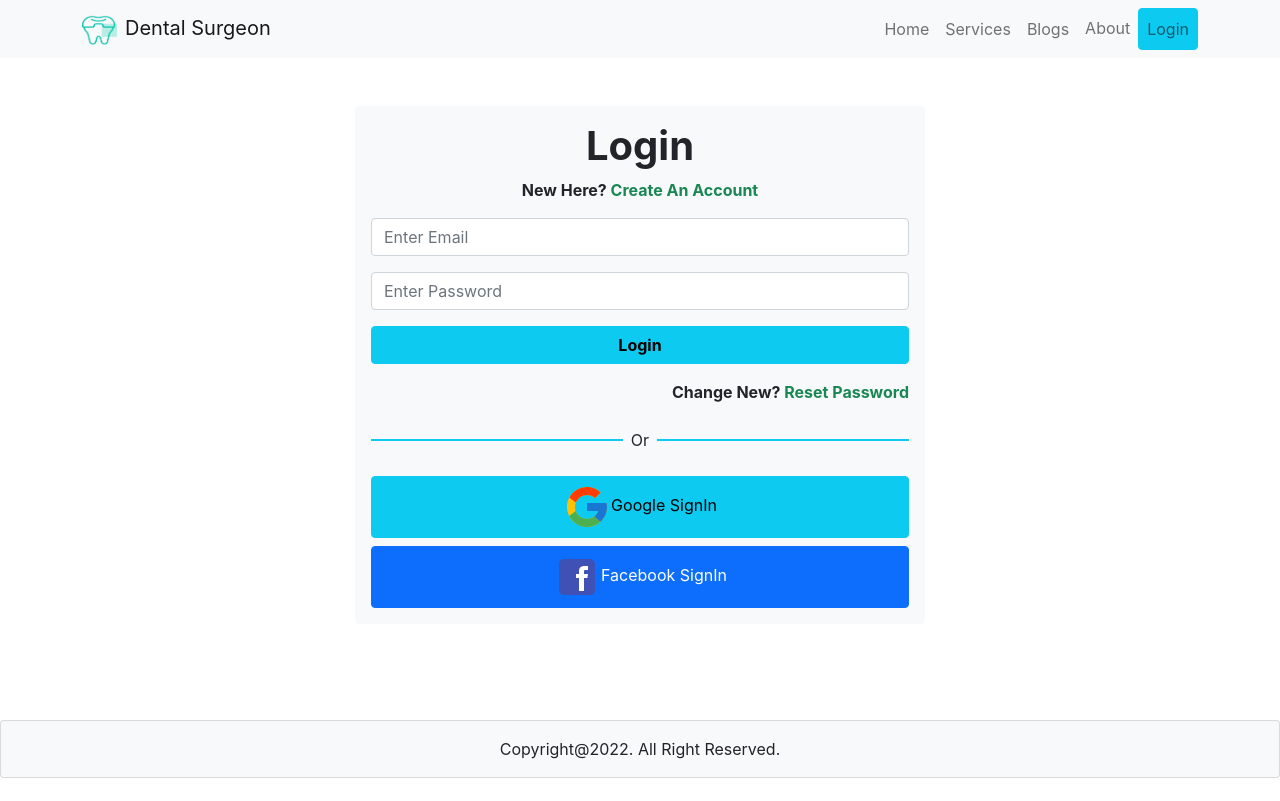
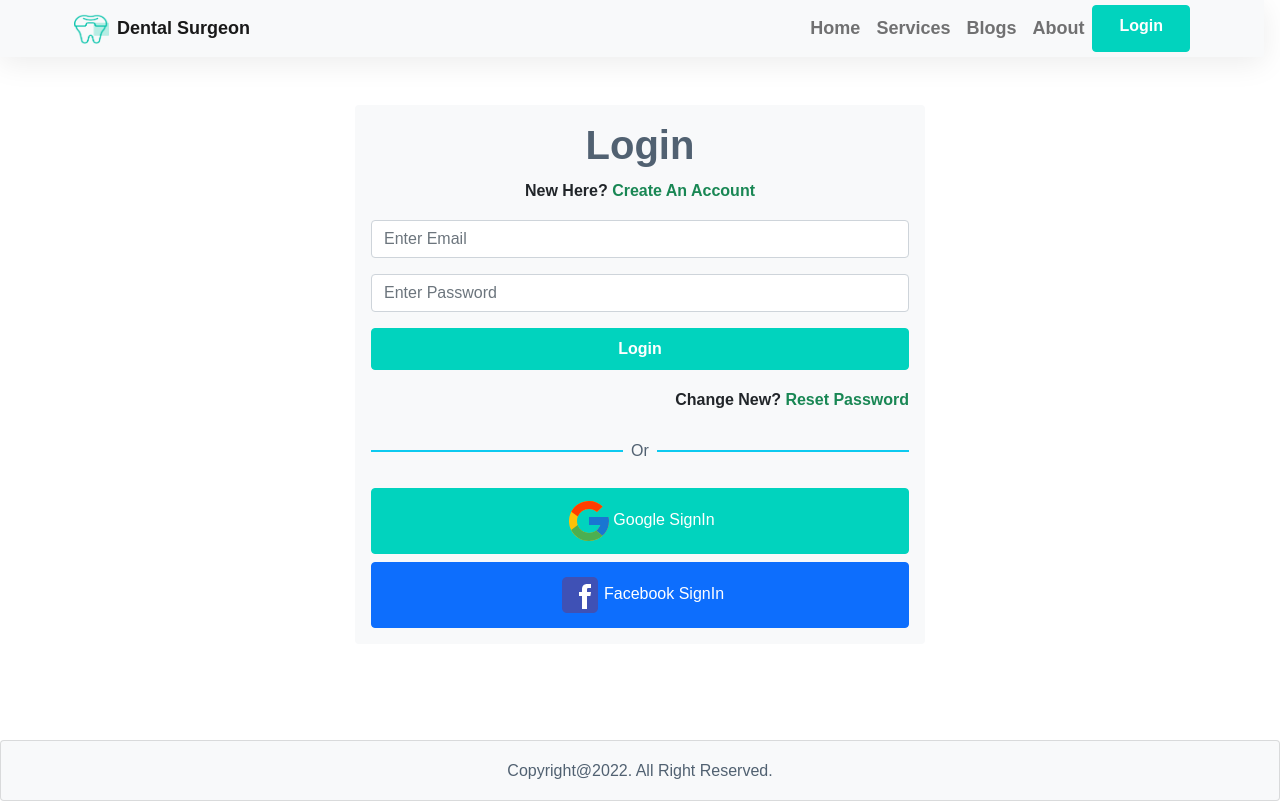
Before and after one commit to hasanmint/dental-surgeon-website, a React (Create React App) app: page /login in a window 1280 px wide. Built offline with nearby package versions, Linux system fonts and the light colour scheme; no server answers.

Commit message:
update css style

```diff
--- a/src/App.css
+++ b/src/App.css
@@ -1,3 +1,41 @@
-body{
-  background-color: white;
+@import url('https://fonts.googleapis.com/css2?family=Poppins:ital,wght@0,400;0,500;0,600;1,500;1,600&display=swap');
+
+:root {
+    --brand: #01D3BE;
+    --dark: #092032;
+    --body: #516171;
+    --border: rgba(0,0,0,0.08);
+    --shadow: 0px 6px 30px rgba(0, 0, 0, 0.08);
+
 }
+
+body {
+    font-family: "Barlow", sans-serif;
+    color: var(--body);
+    line-height: 1.7;
+}
+
+.navbar {
+    box-shadow: var(--shadow);
+}
+
+.navbar-brand {
+    font-size: 18px;
+    font-weight: 600;
+}
+
+.btn {
+    padding: 8px 26px;
+}
+
+.btn-info {
+    border-color: var(--brand);
+    background-color: var(--brand);
+    color: #fff;
+}
+
+.btn-info:hover {
+    background-color: #33D2F2;
+    border-color: #65DDF5;
+    color: #fff;
+}
--- a/src/App.js
+++ b/src/App.js
@@ -1,3 +1,4 @@
+import './App.css';
 import { Route, Routes } from 'react-router-dom';
 import About from './Pages/About/About';
 import Login from './Pages/Auth/Login/Login';
--- a/src/Pages/About/About.js
+++ b/src/Pages/About/About.js
@@ -10,7 +10,7 @@ const About = () => {
                         <img src={aboutme} class="d-block mx-lg-auto img-fluid shadow-sm p-3 mb-5 bg-body rounded-circle " alt="Bootstrap Themes" width="350" height="300" loading="lazy" />
                     </div>
                     <div class="col-lg-6">
-                        <h3 className="">Mission 2022 To be Professional Web Developer</h3>
+                        <h4 className="">Mission 2022 To be Professional Web Developer</h4>
                         <h1 class="display-5 fw-bold lh-1  mb-3"> <span className='text-info'>About Me</span></h1>
                         <p>Hi , I'm Md. Hasan Ali. As my Target Stay Focused on become a Professional Full-Stack Web Developer.Get the skills to work with both back-end and front-end technologies.My goals and dream to build professional websites and learn advanced topics.To full fill my goal i will give me best effort with hardwork to learn.</p>
                         <div class="d-grid gap-2 d-md-flex justify-content-md-start">
--- a/src/Pages/Home/CallToAction/CallToAction.js
+++ b/src/Pages/Home/CallToAction/CallToAction.js
@@ -11,9 +11,9 @@ const CallToAction = () => {
 
                     <p class="lead text-info fw-bold">+800 4759 1232</p>
 
-                    <p class="lead">
-                        <Link to='/'>
-                            <p><button className="btn-info">Requect A Callback</button></p>
+                    <p>
+                        <Link to="/" >
+                            <p className='btn btn-info text-light fw-bold'>Requect A Callback</p>
                         </Link>
                     </p>
                 </div>
--- /dev/null
+++ b/src/Shared/CustomLink/CustomLink.js
@@ -0,0 +1,19 @@
+import React from 'react';
+import { Link, useMatch, useResolvedPath } from 'react-router-dom';
+
+function CustomLink({ to, children, ...props }) {
+    let resolved = useResolvedPath(to);
+    let match = useMatch({ path: resolved.pathname, end: true });
+
+    return (
+        <Link
+            style={{ color: match ? "#BF3325" : "#0D0D0D", textDecoration: match ? "underline" : "none" }}
+            to={to}
+            {...props}
+        >
+            {children}
+        </Link>
+    );
+}
+
+export default CustomLink;
--- a/src/Shared/Header/Header.js
+++ b/src/Shared/Header/Header.js
@@ -4,6 +4,8 @@ import { Container, Nav, Navbar } from 'react-bootstrap';
 import { useAuthState } from 'react-firebase-hooks/auth';
 import auth from '../../firebase.init';
 import logo from '../../images/logo.png';
+import CustomLink from '../CustomLink/CustomLink';
+
 
 const Header = () => {
     const [user] = useAuthState(auth);
@@ -11,7 +13,9 @@ const Header = () => {
         signOut(auth);
     };
     return (
-        <Navbar collapseOnSelect expand="lg" sticky='top' bg="light" variant="light">
+
+        <>
+            <Navbar className='navbar navbar-brand' collapseOnSelect expand="lg" sticky='top' bg="light" variant="light">
                 <Container>
                     <Navbar.Brand href="/">
                         <img src={logo} alt="" className='img-responsive' height={30} width={35} />
@@ -29,13 +33,13 @@ const Header = () => {
                             {user ?
                                 <button className='btn btn-info text-dark text-decoration-none' onClick={handleLogout}>Log Out</button>
                                 :
-                            <Nav.Link className='btn btn-info' href='/login'>
-                                Login
-                            </Nav.Link>}
+                                <CustomLink to='/login' className='btn btn-info text-decoration-none text-white fw-bold'>Login </CustomLink>
+                            }
                         </Nav>
                     </Navbar.Collapse>
                 </Container>
             </Navbar>
+        </>
     );
 };
 
--- a/src/Shared/NotFound/NotFound.js
+++ b/src/Shared/NotFound/NotFound.js
@@ -1,13 +1,12 @@
 import React from 'react';
-import { Button } from 'react-bootstrap';
 import { Link } from 'react-router-dom';
 import notfound from '../../images/404page.png';
 
 const NotFound = () => {
     return (
         <div className='container'>
-            <div className="row my-5">
-                <div className="col-md-6 text-center mt-200">
+            <div className="row text-center mt-5 mb-5">
+                <div className="col-md-6 text-center">
                     <h2 className="text-center">Error 404</h2>
                     <h4 className="text-center"> Oops! The page you're looking for isn't here.</h4>
                     <Link to="/" >
```
Lines whose indentation alone changed are shown as unchanged.
